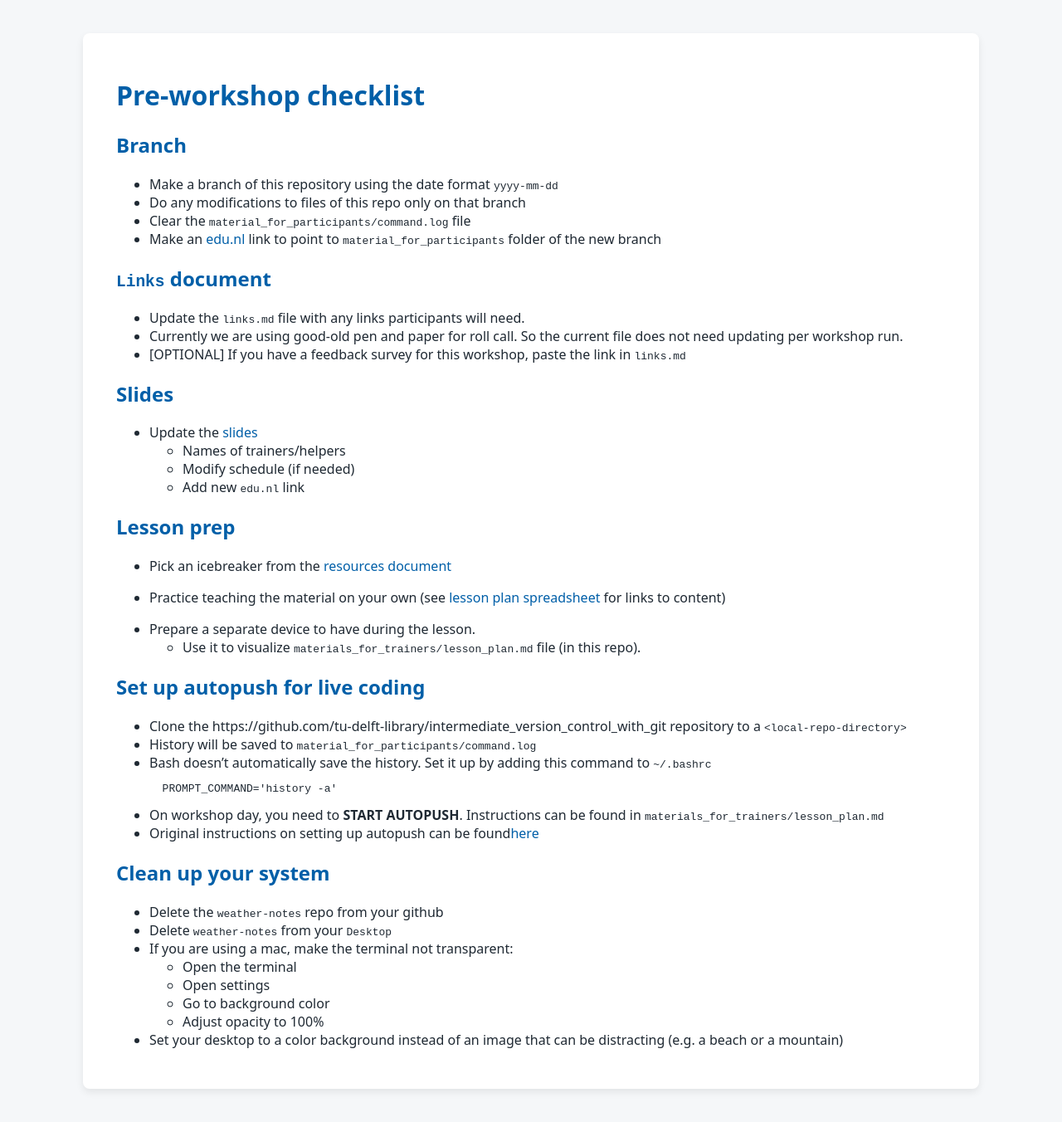
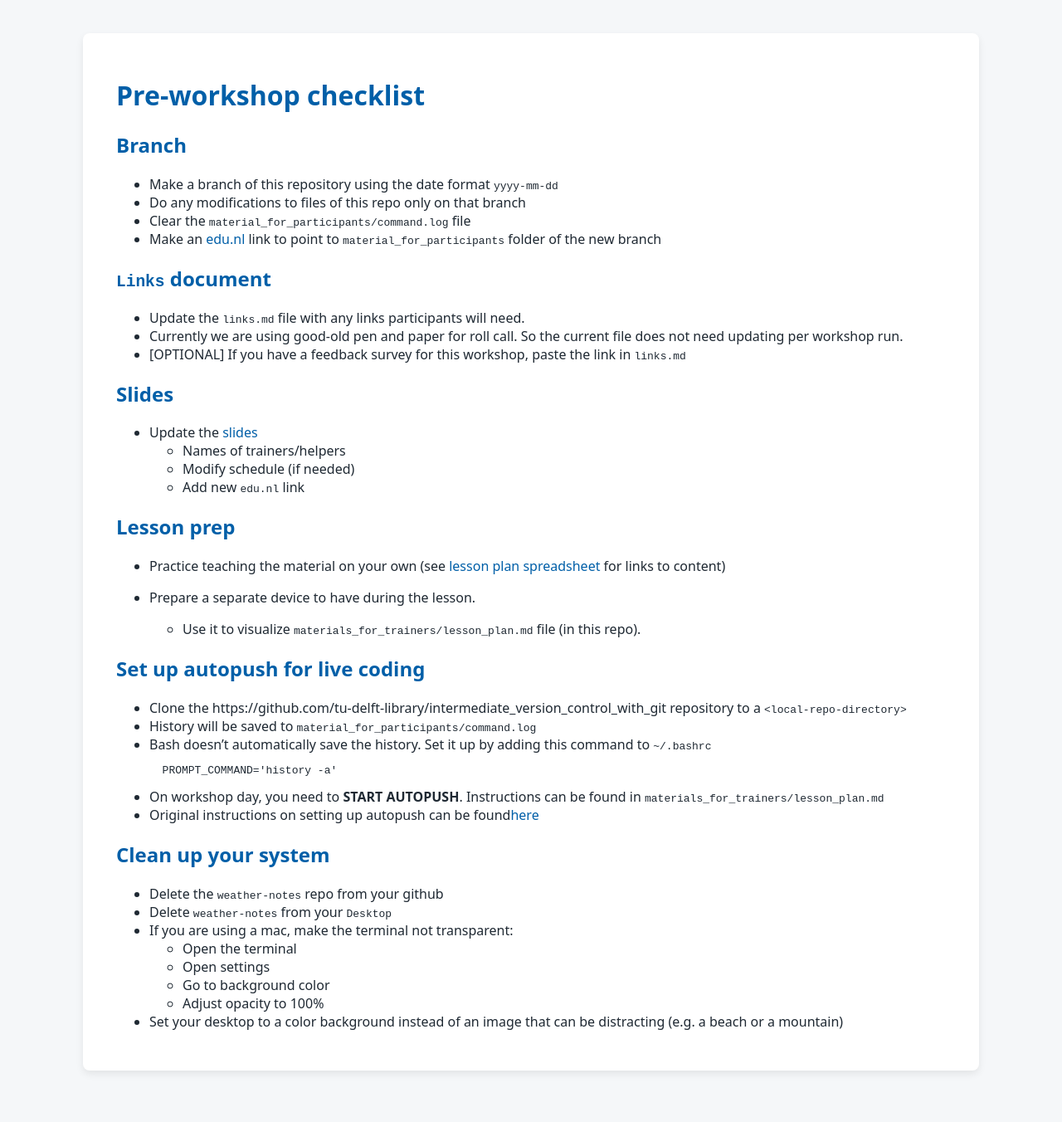
Before and after one commit to tu-delft-library/intermediate_version_control_with_git, a Jekyll site: the page built from material_for_trainers/pre_workshop_checklist.md, in a window 1280 px wide. Shown: the whole page at 83% size. Built offline with Jekyll 4.4.1, drawn with Linux system fonts in a browser that asks for light colours; our own code applies the rules of GitHub Pages for plain Markdown files; after the commit the page ends 1330 px from its top, so only the background shows below that.

```diff
--- a/material_for_trainers/pre_workshop_checklist.md
+++ b/material_for_trainers/pre_workshop_checklist.md
@@ -20,7 +20,6 @@
 
 ## Lesson prep
 
-- Pick an icebreaker from the [resources document](https://tud365.sharepoint.com/:w:/r/sites/ResearchDataServices/Gedeelde%20documenten/Training/Research_Software_Training/lesson_plans/resources/resources.docx?d=waea671d7fc6a46d5b5c068fc19f41940&csf=1&web=1&e=f2QYgy)
 - Practice teaching the material on your own (see [lesson plan spreadsheet](https://tud365.sharepoint.com/:x:/r/sites/ResearchDataServices/Gedeelde%20documenten/Training/Research_Software_Training/lesson_plans/lesson_plan.xlsx?d=we808cfe275964b25a61e1fa97fc31664&csf=1&web=1&e=LYLTGt) for links to content)
 
 - Prepare a separate device to have during the lesson.
```
